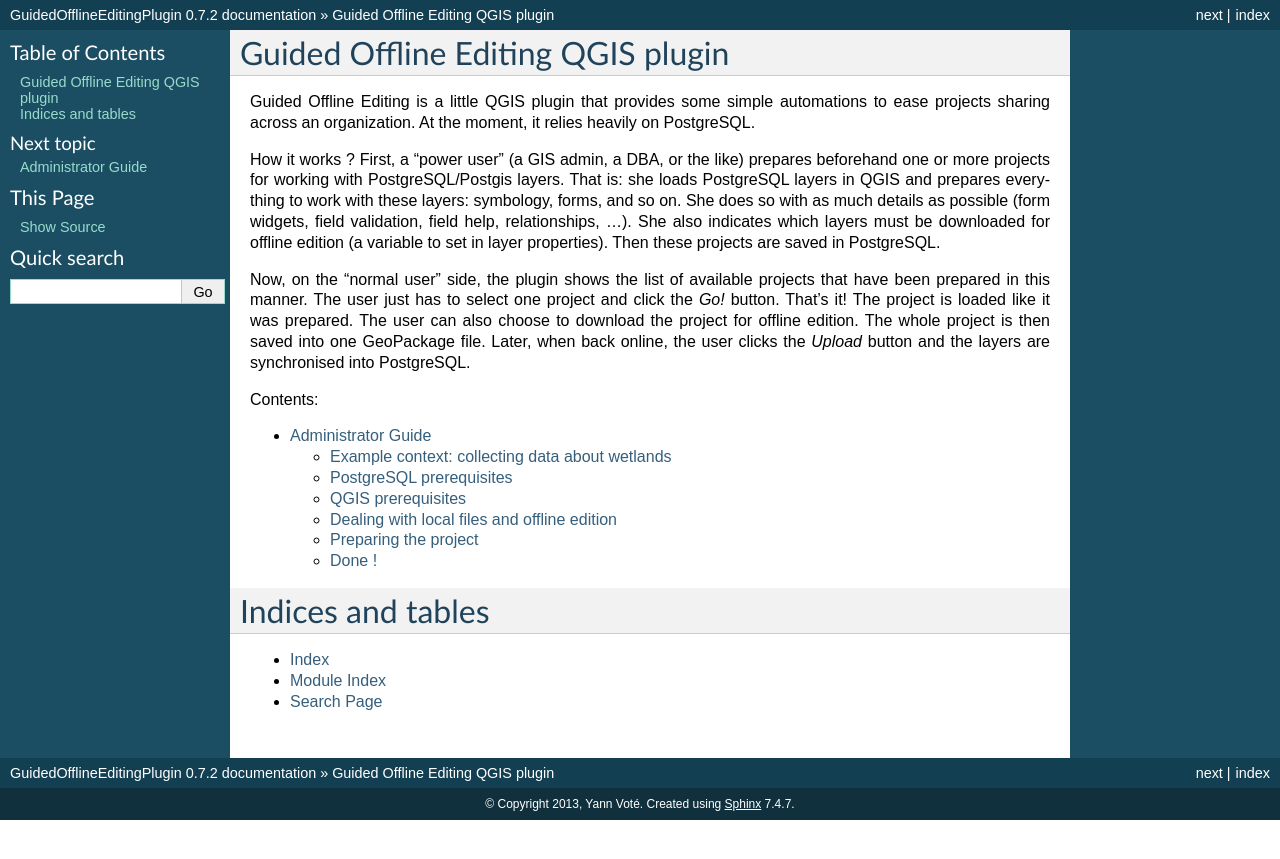
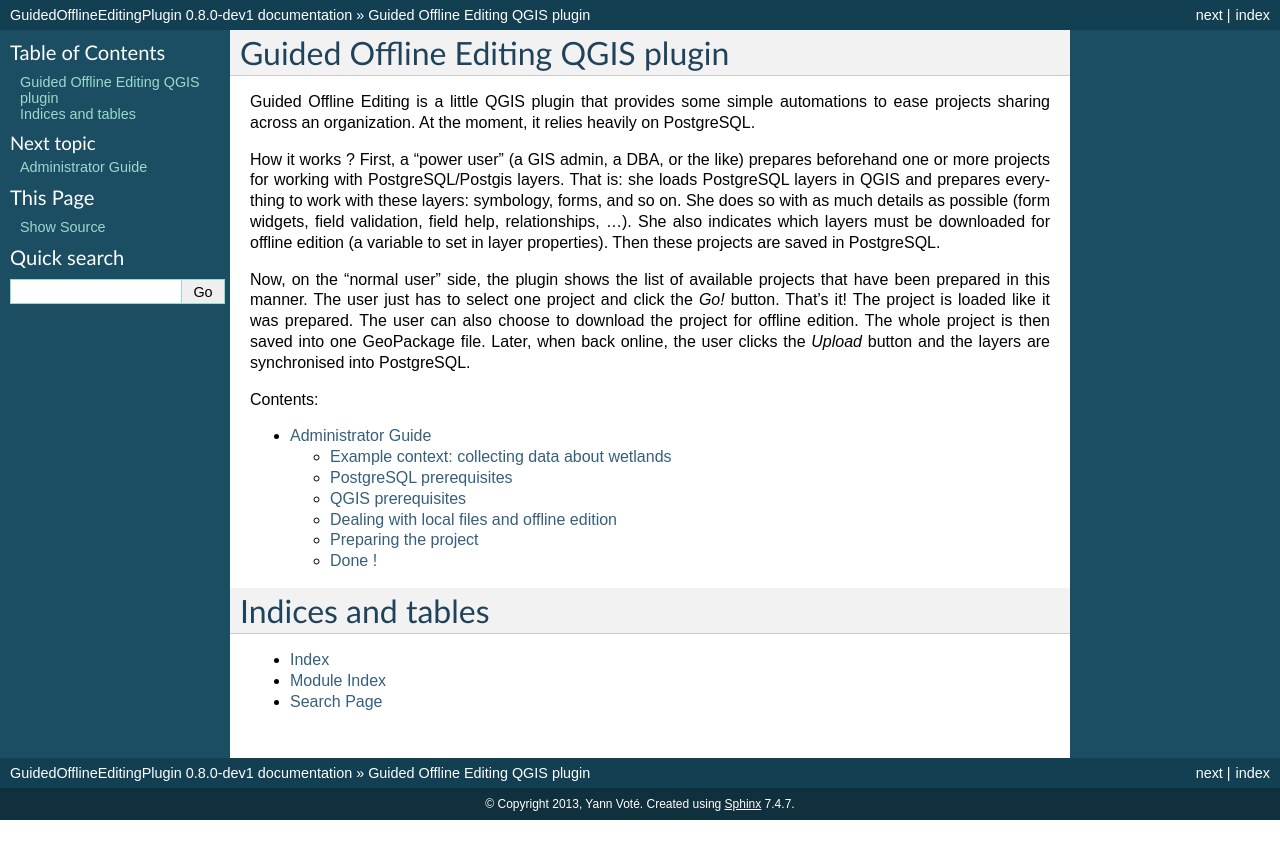
Before and after one commit to ygversil/qgis-guided-offline-editing, a Sphinx documentation site: the page built from help/source/index.rst, in a window 1280 px wide. Shown: the top 859 px of the page. Built offline with Sphinx 7.4.7, drawn with Linux system fonts in a browser that asks for light colours; formulas are drawn with MathJax 3.

Commit message:
Bump version: 0.7.2 → 0.8.0-dev1

```diff
--- a/help/source/conf.py
+++ b/help/source/conf.py
@@ -47,9 +47,9 @@
 # built documents.
 #
 # The short X.Y version.
-version = '0.7.2'
+version = '0.8.0-dev1'
 # The full version, including alpha/beta/rc tags.
-release = '0.7.2'
+release = '0.8.0-dev1'
 
 # The language for content autogenerated by Sphinx. Refer to documentation
 # for a list of supported languages.
--- a/metadata.txt
+++ b/metadata.txt
@@ -10,7 +10,7 @@
 name=Guided Offline Editing
 qgisMinimumVersion=3.10
 description=Extend the built-in Offline Editing plugin providing automated processes
-version=0.7.2
+version=0.8.0-dev1
 author=Yann Voté
 email=ygversil@lilo.org
 
```
Also changed, not shown: .bumpversion.cfg.
